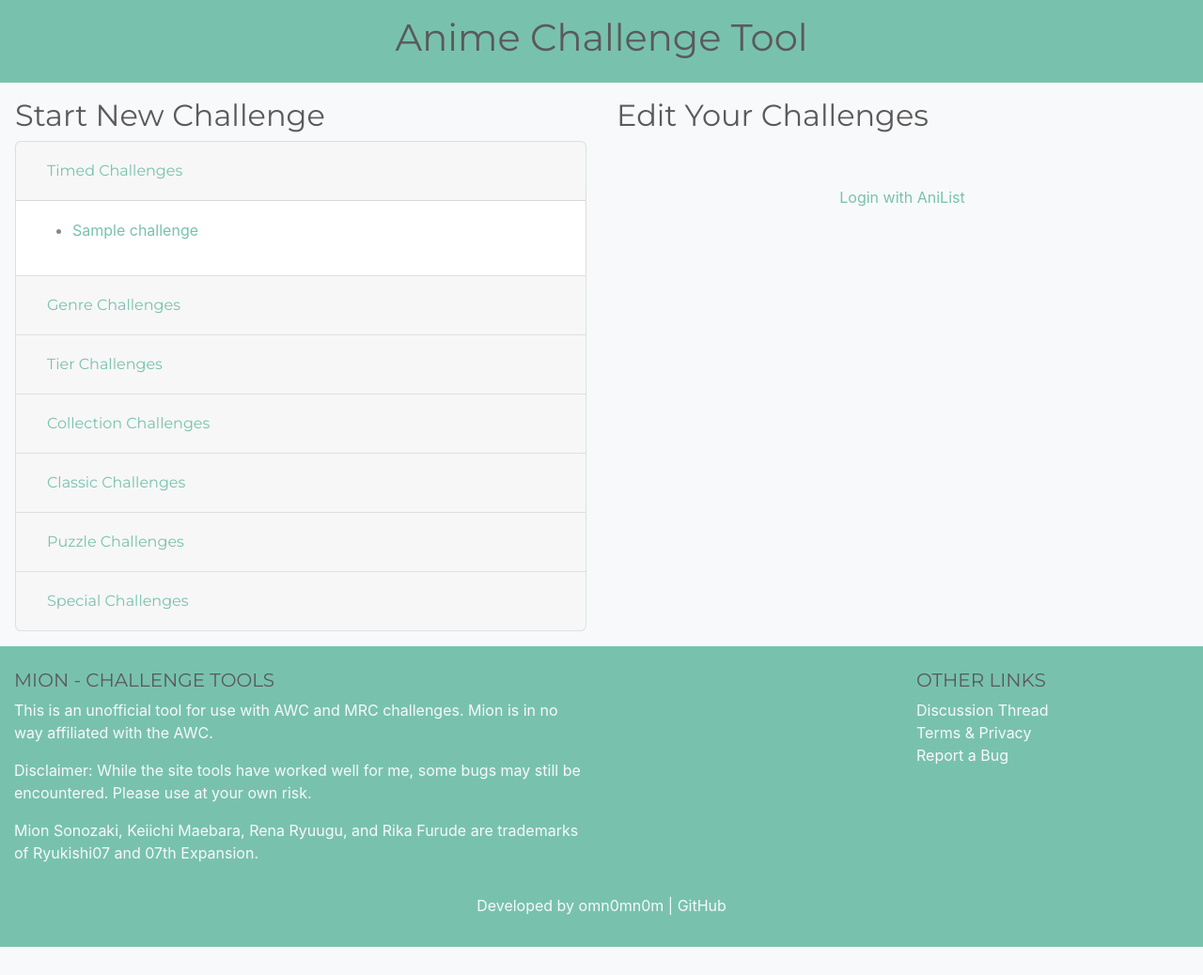
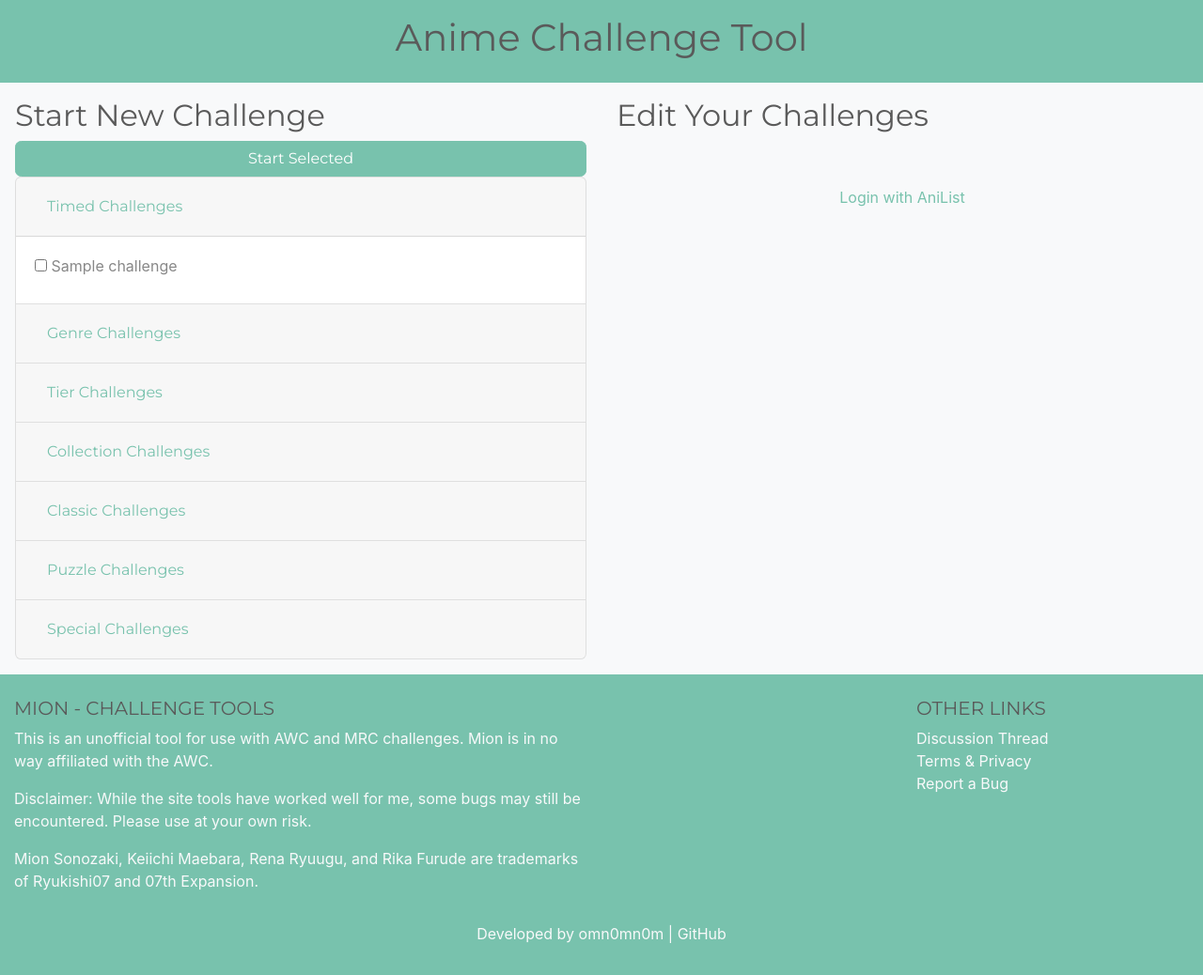
Before and after one commit to omn0mn0m/Mion, a Django app: template awc/templates/awc/index.html in a window 1280 px wide, after a click on "Timed Challenges". Shown: the part 56-1094 px from the top of the page at 94% size. Before the commit the page ends 1064 px from the top, so only its background shows below. Run offline with Django 3.2, Linux system fonts and the light colour scheme; tables that the repository leaves empty hold one stand-in row (values such as "Sample post"); the template is opened without the code that fills it: values that come from a table or form of the project are taken from there, most other values are stand-ins (such as "Sample title", 1, 10 or a date in 2020); parts of the project's set-up code (start-up, migrations or seed data) failed here and were passed over; some libraries are stand-ins or nearby versions.

Commit message:
Formatted html form and added challenge lookup

```diff
--- a/awc/templates/awc/index.html
+++ b/awc/templates/awc/index.html
@@ -4,158 +4,9 @@
 <div class="row p-3 bg-primary text-light">
   <div class="w-100" style="text-align: center"><h1>Anime Challenge Tool</h1></div>
 </div>
+
 <div class="row">
-  <div class="col-md p-3">
-    <h2>Start New Challenge</h2>
-
-    {% if user.is_admin %}
-    <p>Don't see a challenge? Create a new one <a href="{% url 'awc:add-challenge' %}">here</a>.</p>
-    {% endif %}
-
-    <div class="accordion" id="accordionExample">
-      <div class="card">
-	<div class="card-header" id="headingOne">
-	  <h2 class="mb-0">
-            <button class="btn btn-link btn-block text-left" type="button" data-toggle="collapse" data-target="#collapseOne" aria-expanded="true" aria-controls="collapseOne">
-              Timed Challenges
-            </button>
-	  </h2>
-	</div>
-
-	<div id="collapseOne" class="collapse" aria-labelledby="headingOne" data-parent="#accordionExample">
-	  <div class="card-body">
-            <ul>
-	      {% for challenge in timed_challenge_list %}
-	      <li><a href="{% url 'awc:edit-new' challenge.name %}">{{ challenge.name }}</a></li>
-	      {% empty %}
-	      <p>No challenges found.</p>
-	      {% endfor %}
-	    </ul>
-	  </div>
-	</div>
-      </div>
-      <div class="card">
-	<div class="card-header" id="headingTwo">
-	  <h2 class="mb-0">
-            <button class="btn btn-link btn-block text-left collapsed" type="button" data-toggle="collapse" data-target="#collapseTwo" aria-expanded="false" aria-controls="collapseTwo">
-              Genre Challenges
-            </button>
-	  </h2>
-	</div>
-	<div id="collapseTwo" class="collapse" aria-labelledby="headingTwo" data-parent="#accordionExample">
-	  <div class="card-body">
-	    <ul>
-	      {% for challenge in genre_challenge_list %}
-	      <li><a href="{% url 'awc:edit-new' challenge.name %}">{{ challenge.name }}</a></li>
-	      {% empty %}
-	      <p>No challenges found.</p>
-	      {% endfor %}
-	    </ul>
-	  </div>
-	</div>
-      </div>
-      <div class="card">
-	<div class="card-header" id="headingThree">
-	  <h2 class="mb-0">
-            <button class="btn btn-link btn-block text-left collapsed" type="button" data-toggle="collapse" data-target="#collapseThree" aria-expanded="false" aria-controls="collapseThree">
-              Tier Challenges
-            </button>
-	  </h2>
-	</div>
-	<div id="collapseThree" class="collapse" aria-labelledby="headingThree" data-parent="#accordionExample">
-	  <div class="card-body">
-            <ul>
-	      {% for challenge in tier_challenge_list %}
-	      <li><a href="{% url 'awc:edit-new' challenge.name %}">{{ challenge.name }}</a></li>
-	      {% empty %}
-	      <p>No challenges found.</p>
-	      {% endfor %}
-	    </ul>
-	  </div>
-	</div>
-      </div>
-      <div class="card">
-	<div class="card-header" id="headingFour">
-	  <h2 class="mb-0">
-            <button class="btn btn-link btn-block text-left collapsed" type="button" data-toggle="collapse" data-target="#collapseFour" aria-expanded="false" aria-controls="collapseFour">
-              Collection Challenges
-            </button>
-	  </h2>
-	</div>
-	<div id="collapseFour" class="collapse" aria-labelledby="headingFour" data-parent="#accordionExample">
-	  <div class="card-body">
-            <ul>
-	      {% for challenge in collection_challenge_list %}
-	      <li><a href="{% url 'awc:edit-new' challenge.name %}">{{ challenge.name }}</a></li>
-	      {% empty %}
-	      <p>No challenges found.</p>
-	      {% endfor %}
-	    </ul>
-	  </div>
-	</div>
-      </div>
-      <div class="card">
-	<div class="card-header" id="headingFive">
-	  <h2 class="mb-0">
-            <button class="btn btn-link btn-block text-left collapsed" type="button" data-toggle="collapse" data-target="#collapseFive" aria-expanded="false" aria-controls="collapseFive">
-              Classic Challenges
-            </button>
-	  </h2>
-	</div>
-	<div id="collapseFive" class="collapse" aria-labelledby="headingFive" data-parent="#accordionExample">
-	  <div class="card-body">
-            <ul>
-	      {% for challenge in classic_challenge_list %}
-	      <li><a href="{% url 'awc:edit-new' challenge.name %}">{{ challenge.name }}</a></li>
-	      {% empty %}
-	      <p>No challenges found.</p>
-	      {% endfor %}
-	    </ul>
-	  </div>
-	</div>
-      </div>
-      <div class="card">
-	<div class="card-header" id="headingSix">
-	  <h2 class="mb-0">
-            <button class="btn btn-link btn-block text-left collapsed" type="button" data-toggle="collapse" data-target="#collapseSix" aria-expanded="false" aria-controls="collapseSix">
-              Puzzle Challenges
-            </button>
-	  </h2>
-	</div>
-	<div id="collapseSix" class="collapse" aria-labelledby="headingSix" data-parent="#accordionExample">
-	  <div class="card-body">
-            <ul>
-	      {% for challenge in puzzle_challenge_list %}
-	      <li><a href="{% url 'awc:edit-new' challenge.name %}">{{ challenge.name }}</a></li>
-	      {% empty %}
-	      <p>No challenges found.</p>
-	      {% endfor %}
-	    </ul>
-	  </div>
-	</div>
-      </div>
-      <div class="card">
-	<div class="card-header" id="headingSeven">
-	  <h2 class="mb-0">
-            <button class="btn btn-link btn-block text-left collapsed" type="button" data-toggle="collapse" data-target="#collapseSeven" aria-expanded="false" aria-controls="collapseSeven">
-              Special Challenges
-            </button>
-	  </h2>
-	</div>
-	<div id="collapseSeven" class="collapse" aria-labelledby="headingSeven" data-parent="#accordionExample">
-	  <div class="card-body">
-            <ul>
-	      {% for challenge in special_challenge_list %}
-	      <li><a href="{% url 'awc:edit-new' challenge.name %}">{{ challenge.name }}</a></li>
-	      {% empty %}
-	      <p>No challenges found.</p>
-	      {% endfor %}
-	    </ul>
-	  </div>
-	</div>
-      </div>
-    </div>
-  </div>
+  {% include "../partials/start-challenge-form.html" %}
 
   <div class="col-md p-3">
     <h2>Edit Your Challenges</h2>
--- /dev/null
+++ b/awc/templates/partials/start-challenge-form.html
@@ -0,0 +1,149 @@
+<div class="col-md p-3">
+  <h2>Start New Challenge</h2>
+
+  {% if user.is_admin %}
+  <p>Don't see a challenge? Create a new one <a href="{% url 'awc:add-challenge' %}">here</a>.</p>
+  {% endif %}
+
+  <form method="post">
+    {% csrf_token %}
+
+    <button type="submit" class="btn btn-primary btn-block" value="Submit">Start Selected</button>
+    <div class="accordion" id="accordionExample">
+      <div class="card">
+	<div class="card-header" id="headingOne">
+	  <h2 class="mb-0">
+            <button class="btn btn-link btn-block text-left" type="button" data-toggle="collapse" data-target="#collapseOne" aria-expanded="true" aria-controls="collapseOne">
+	      Timed Challenges
+            </button>
+	  </h2>
+	</div>
+
+	<div id="collapseOne" class="collapse" aria-labelledby="headingOne" data-parent="#accordionExample">
+	  <div class="card-body">
+	    {% for challenge in timed_challenge_list %}
+	    <input type="checkbox" name="challenges[]" id="{{ challenge.name }}" value="{{ challenge.id }}">
+	    <label for="{{ challenge.name }}">{{ challenge.name }}</label>
+	    {% empty %}
+	    <p>No challenges found.</p>
+	    {% endfor %}
+	  </div>
+	</div>
+      </div>
+      <div class="card">
+	<div class="card-header" id="headingTwo">
+	  <h2 class="mb-0">
+            <button class="btn btn-link btn-block text-left collapsed" type="button" data-toggle="collapse" data-target="#collapseTwo" aria-expanded="false" aria-controls="collapseTwo">
+	      Genre Challenges
+            </button>
+	  </h2>
+	</div>
+	<div id="collapseTwo" class="collapse" aria-labelledby="headingTwo" data-parent="#accordionExample">
+	  <div class="card-body">
+	    {% for challenge in genre_challenge_list %}
+	    <input type="checkbox" name="challenges[]" id="{{ challenge.name }}" value="{{ challenge.id }}">
+	    <label for="{{ challenge.name }}">{{ challenge.name }}</label>
+	    {% empty %}
+	    <p>No challenges found.</p>
+	    {% endfor %}
+	  </div>
+	</div>
+      </div>
+      <div class="card">
+	<div class="card-header" id="headingThree">
+	  <h2 class="mb-0">
+            <button class="btn btn-link btn-block text-left collapsed" type="button" data-toggle="collapse" data-target="#collapseThree" aria-expanded="false" aria-controls="collapseThree">
+	      Tier Challenges
+            </button>
+	  </h2>
+	</div>
+	<div id="collapseThree" class="collapse" aria-labelledby="headingThree" data-parent="#accordionExample">
+	  <div class="card-body">
+	    {% for challenge in tier_challenge_list %}
+	    <input type="checkbox" name="challenges[]" id="{{ challenge.name }}" value="{{ challenge.id }}">
+	    <label for="{{ challenge.name }}">{{ challenge.name }}</label>
+	    {% empty %}
+	    <p>No challenges found.</p>
+	    {% endfor %}
+	  </div>
+	</div>
+      </div>
+      <div class="card">
+	<div class="card-header" id="headingFour">
+	  <h2 class="mb-0">
+            <button class="btn btn-link btn-block text-left collapsed" type="button" data-toggle="collapse" data-target="#collapseFour" aria-expanded="false" aria-controls="collapseFour">
+	      Collection Challenges
+            </button>
+	  </h2>
+	</div>
+	<div id="collapseFour" class="collapse" aria-labelledby="headingFour" data-parent="#accordionExample">
+	  <div class="card-body">
+	    {% for challenge in collection_challenge_list %}
+	    <input type="checkbox" name="challenges[]" id="{{ challenge.name }}" value="{{ challenge.id }}">
+	    <label for="{{ challenge.name }}">{{ challenge.name }}</label>
+	    {% empty %}
+	    <p>No challenges found.</p>
+	    {% endfor %}
+	  </div>
+	</div>
+      </div>
+      <div class="card">
+	<div class="card-header" id="headingFive">
+	  <h2 class="mb-0">
+            <button class="btn btn-link btn-block text-left collapsed" type="button" data-toggle="collapse" data-target="#collapseFive" aria-expanded="false" aria-controls="collapseFive">
+	      Classic Challenges
+            </button>
+	  </h2>
+	</div>
+	<div id="collapseFive" class="collapse" aria-labelledby="headingFive" data-parent="#accordionExample">
+	  <div class="card-body">
+	    {% for challenge in classic_challenge_list %}
+	    <input type="checkbox" name="challenges[]" id="{{ challenge.name }}" value="{{ challenge.id }}">
+	    <label for="{{ challenge.name }}">{{ challenge.name }}</label>
+	    {% empty %}
+	    <p>No challenges found.</p>
+	    {% endfor %}
+	  </div>
+	</div>
+      </div>
+      <div class="card">
+	<div class="card-header" id="headingSix">
+	  <h2 class="mb-0">
+            <button class="btn btn-link btn-block text-left collapsed" type="button" data-toggle="collapse" data-target="#collapseSix" aria-expanded="false" aria-controls="collapseSix">
+	      Puzzle Challenges
+            </button>
+	  </h2>
+	</div>
+	<div id="collapseSix" class="collapse" aria-labelledby="headingSix" data-parent="#accordionExample">
+	  <div class="card-body">
+	    {% for challenge in puzzle_challenge_list %}
+	    <input type="checkbox" name="challenges[]" id="{{ challenge.name }}" value="{{ challenge.id }}">
+	    <label for="{{ challenge.name }}">{{ challenge.name }}</label>
+	    {% empty %}
+	    <p>No challenges found.</p>
+	    {% endfor %}
+	  </div>
+	</div>
+      </div>
+      <div class="card">
+	<div class="card-header" id="headingSeven">
+	  <h2 class="mb-0">
+            <button class="btn btn-link btn-block text-left collapsed" type="button" data-toggle="collapse" data-target="#collapseSeven" aria-expanded="false" aria-controls="collapseSeven">
+	      Special Challenges
+            </button>
+	  </h2>
+	</div>
+	<div id="collapseSeven" class="collapse" aria-labelledby="headingSeven" data-parent="#accordionExample">
+	  <div class="card-body">
+	    {% for challenge in special_challenge_list %}
+	    <input type="checkbox" name="challenges[]" id="{{ challenge.name }}" value="{{ challenge.id }}">
+	    <label for="{{ challenge.name }}">{{ challenge.name }}</label>
+	    {% empty %}
+	    <p>No challenges found.</p>
+	    {% endfor %}
+	  </div>
+	</div>
+      </div>
+    </div>
+  </form>
+</div>
--- a/awc/utils.py
+++ b/awc/utils.py
@@ -161,7 +161,6 @@ class Utils(object):
         if category == Challenge.TIMED:
             for requirement in requirements[Requirement.DEFAULT]:
                 comment = comment + Utils.create_requirement_string(requirement)
-                print(comment)
         elif category == Challenge.GENRE:
             if requirements[Requirement.EASY]:
                 comment = comment + "\n---\n__Mode: Easy__\n"
--- a/mion/templates/base-generic.html
+++ b/mion/templates/base-generic.html
@@ -5,6 +5,11 @@
   {% block title %}<title>Mion - Challenge Tools</title>{% endblock %}
   <meta charset="utf-8">
   <meta name="viewport" content="width=device-width, initial-scale=1">
+
+  <!-- Per page CSS -->
+  {% block style %}
+  {% endblock style %}
+
   <!-- Add additional CSS in static file -->
   {% load static %}
   <link rel="stylesheet" href="{% static 'css/bootstrap.min.css' %}">
@@ -38,6 +43,10 @@
   </div>
 
   {% include "./components/footer.html" %}
+
+  <!-- Per page JS -->
+  {% block javascript %}
+  {% endblock javascript %}
 </body>
 
 </html>
```
Also changed, not shown: awc/views.py (+42 -0 lines).
